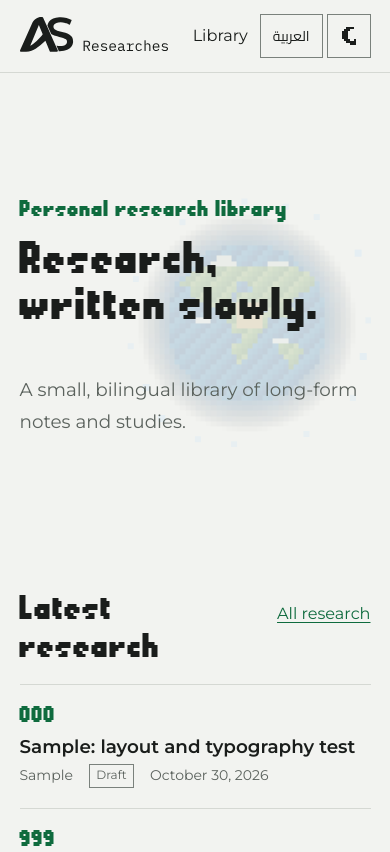
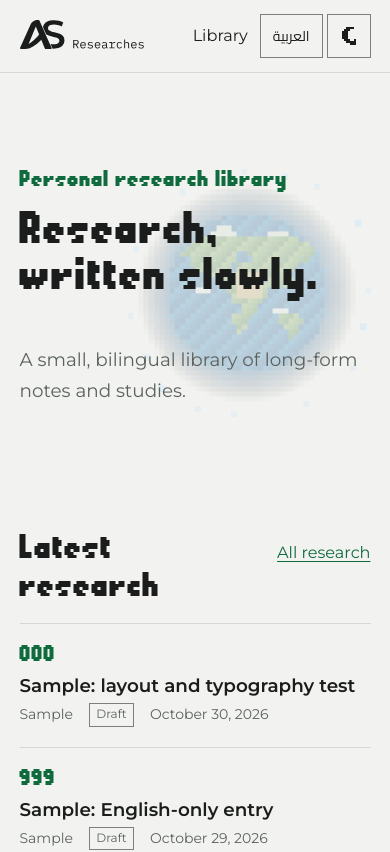
Before and after one commit to AS-Offical/ASResearch, a Next.js app: page /en in a window 390 px wide. Shown: the top 852 px of the page. Built offline with nearby package versions, Linux system fonts and the light colour scheme.

Commit message:
Align desktop homepage layout

```diff
--- a/src/app/[locale]/page.tsx
+++ b/src/app/[locale]/page.tsx
@@ -32,14 +32,14 @@ export default async function HomePage({ params }: PageProps<"/[locale]">) {
         <h1 className="hero__title pixel pixel--l">{t("title")}</h1>
         <p className="hero__lede">{t("lede")}</p>
       </section>
-      <section className="container section" aria-labelledby="latest">
+      <section className="container section home-section" aria-labelledby="latest">
         <div className="section__head">
           <h2 id="latest" className="pixel pixel--m">{t("latest")}</h2>
           <Link href="/library">{t("all")}</Link>
         </div>
         <EntryList entries={latest} locale={locale} />
       </section>
-      <section className="container section" aria-labelledby="access">
+      <section className="container section home-section" aria-labelledby="access">
         <h2 id="access" className="pixel pixel--m">{t("accessTitle")}</h2>
         <p className="hero__lede">{t("accessLead")}</p>
         <VaultForm />
--- a/src/styles/components.css
+++ b/src/styles/components.css
@@ -49,7 +49,7 @@
   fill: currentColor;
 }
 .site-header__brand .logo {
-  inline-size: clamp(176px, 23vw, 240px);
+  inline-size: clamp(144px, 17vw, 184px);
   block-size: auto;
 }
 .site-header__tools {
@@ -159,7 +159,7 @@ main {
   position: relative;
   isolation: isolate;
   inline-size: min(100% - 2 * var(--gutter), 1600px);
-  min-block-size: clamp(25rem, 34vw, 36rem);
+  min-block-size: clamp(23rem, 31vw, 34rem);
   display: flex;
   flex-direction: column;
   justify-content: center;
@@ -288,18 +288,19 @@ main {
 }
 .site-header__link:hover { color: var(--color-accent); transform: translateY(-2px); }
 @media (max-width: 52rem) {
-  .hero { min-block-size: 27rem; padding-inline-end: 0; }
-  .hero__planet { inset-inline-end: 0; inline-size: 280px; opacity: 0.24; }
+  .hero { min-block-size: clamp(20rem, 44vh, 24rem); padding-inline-end: 0; }
+  .hero__planet { inset-inline-end: 0; inline-size: 280px; opacity: 0.3; }
   .hero__title, .hero__lede, .hero__kicker { position: relative; z-index: 1; }
 }
 @media (max-width: 40rem) {
-  .site-header__brand .logo { inline-size: clamp(132px, 39vw, 176px); }
+  .site-header__brand .logo { inline-size: clamp(112px, 32vw, 144px); }
   .site-header__tools { gap: 0.25rem; }
-  .hero { inline-size: min(100% - 2 * var(--gutter), 1600px); min-block-size: 27rem; padding-inline-end: 0; padding-block-start: 0.5rem; }
-  .hero__planet { inline-size: 248px; opacity: 0.22; }
+  .hero { inline-size: min(100% - 2 * var(--gutter), 1600px); padding-inline-end: 0; padding-block-start: 0.5rem; }
+  .hero__planet { inline-size: 248px; opacity: 0.28; }
   .hero__title, .hero__lede, .hero__kicker { position: relative; z-index: 1; }
 }
 .section { margin-block-start: clamp(3rem, 8vw, 5rem); }
+.home-section { inline-size: min(100% - 2 * var(--gutter), 1600px); }
 .section__head { display: flex; align-items: baseline; justify-content: space-between; gap: 1rem; margin-block-end: 1rem; }
 .section__head h2 { margin: 0; }
 .section__lede { margin-block: 0.5rem 2rem; }
```
